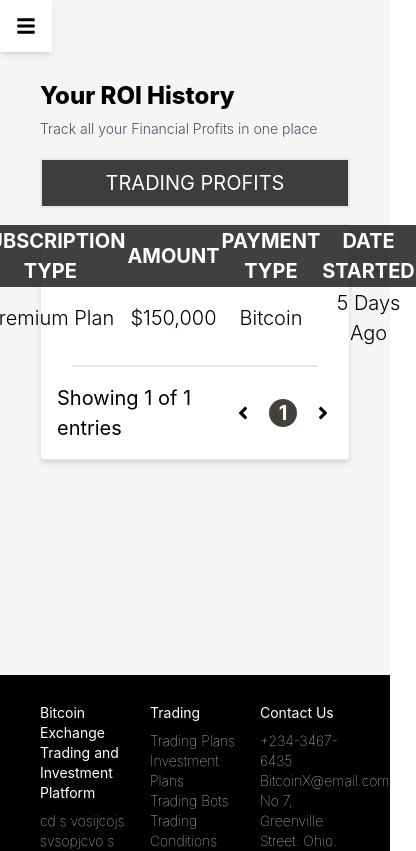
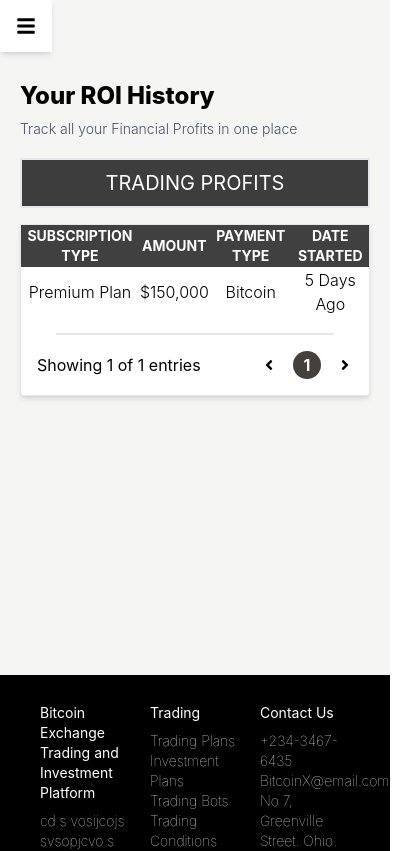
Before and after one commit to MiltonBlack/Forex, a React (Create React App) app: page /dashboard/ROI in a window 390 px wide. Shown: the top 851 px of the page, 416 px wide, since content can reach past the window. Built offline with nearby package versions, Linux system fonts and the light colour scheme; no server answers; sample sign-in values are in the browser's storage.

Commit message:
fixed all unresponsive screen bug...

```diff
--- a/src/components/Uploader.js
+++ b/src/components/Uploader.js
@@ -12,9 +12,8 @@ const Uploader = () => {
         console.log(chooseFile);
     }
     return (
-        <div>
-            <input type='file' onChange={changeHandler} />
-            <span>+</span>
+        <div className='flex flex-col items-center'>
+            <input type='file' onChange={changeHandler} className='border p-2 my-1'/>
             <div className='output'>
                 {error && <div>{error}</div>}
                 {file && <div>{file.name}</div>}
--- a/src/pages/Profit.jsx
+++ b/src/pages/Profit.jsx
@@ -5,7 +5,7 @@ import { FaAngleLeft, FaAngleRight } from 'react-icons/fa'
 const Profit = () => {
   return (
     <>
-      <div className='pt-16 bg-stone-100 px-10 h-[80vh]'>
+      <div className='pt-16 bg-stone-100 px-5 md:px-10 h-[80vh]'>
         <div className='my-4'>
           <h1 className='text-2xl font-extrabold'>Your ROI History</h1>
           <span className='font-light text-sm text-slate-600'>Track all your Financial Profits in one place</span>
@@ -16,14 +16,14 @@ const Profit = () => {
         <div className='border my-4 rounded bg-white shadow-md flex flex-col items-center'>
           <table className='w-full'>
             <thead>
-              <tr className='bg-black/75 text-white uppercase'>
+              <tr className='bg-black/75 text-white uppercase md:text-lg text-sm'>
                 <th>Subscription Type</th>
                 <th>Amount</th>
                 <th>Payment Type</th>
                 <th>Date Started</th>
               </tr>
             </thead>
-            <tbody className='font-light text-center'>
+            <tbody className='font-light text-center md:text-lg text-base'>
               <tr>
                 <td>Premium Plan</td>
                 <td>$150,000</td>
@@ -33,7 +33,7 @@ const Profit = () => {
             </tbody>
           </table>
           <div className='w-[80%] border mt-4'></div>
-          <div className='flex w-full justify-between items-center my-4 px-4 '>
+          <div className='flex w-full justify-between items-center my-4 px-4 md:text-lg text-base'>
             <span className=' font-normal'>Showing 1 of 1 entries</span>
             <div className='flex items-center justify-center'>
               <FaAngleLeft />
```
